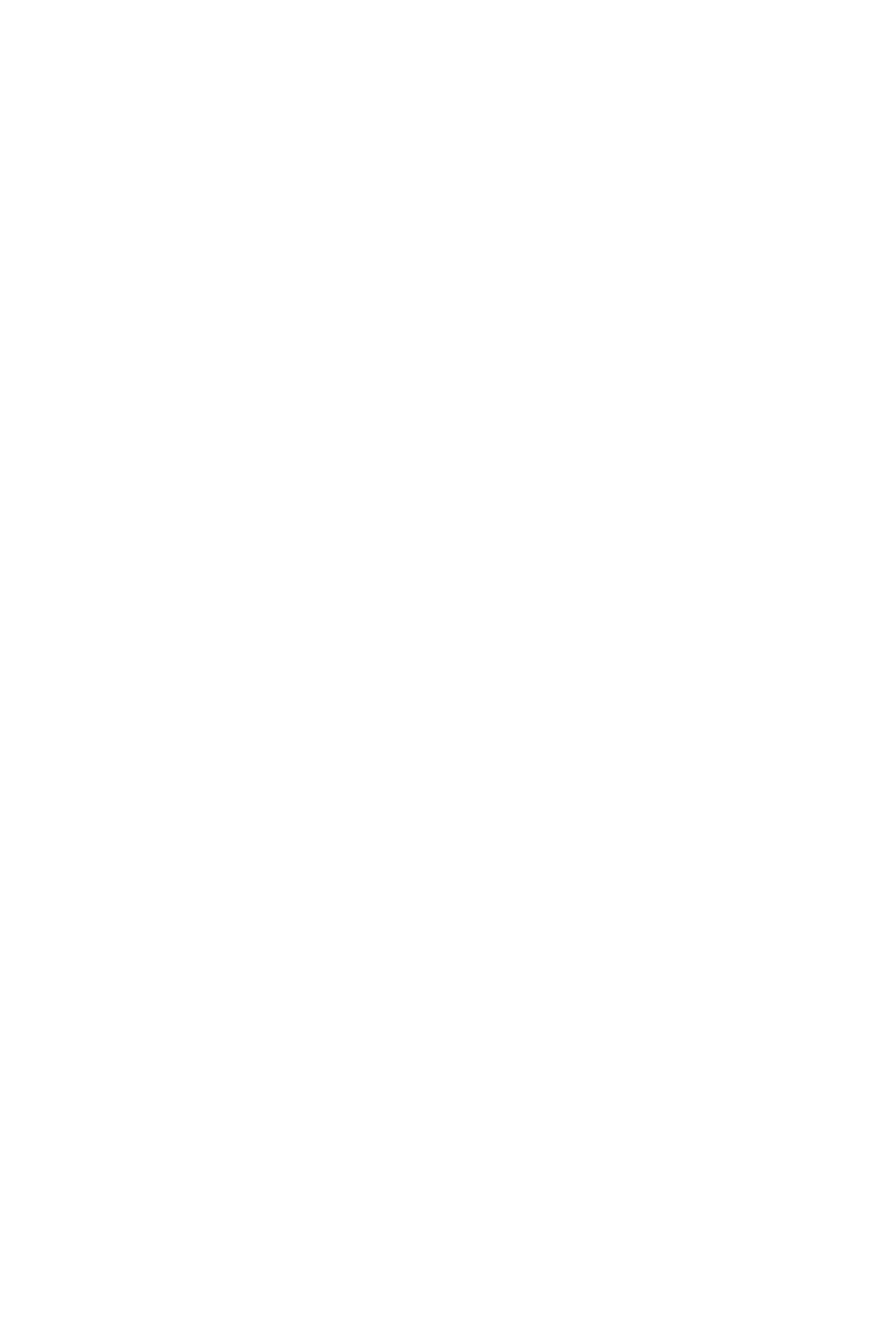
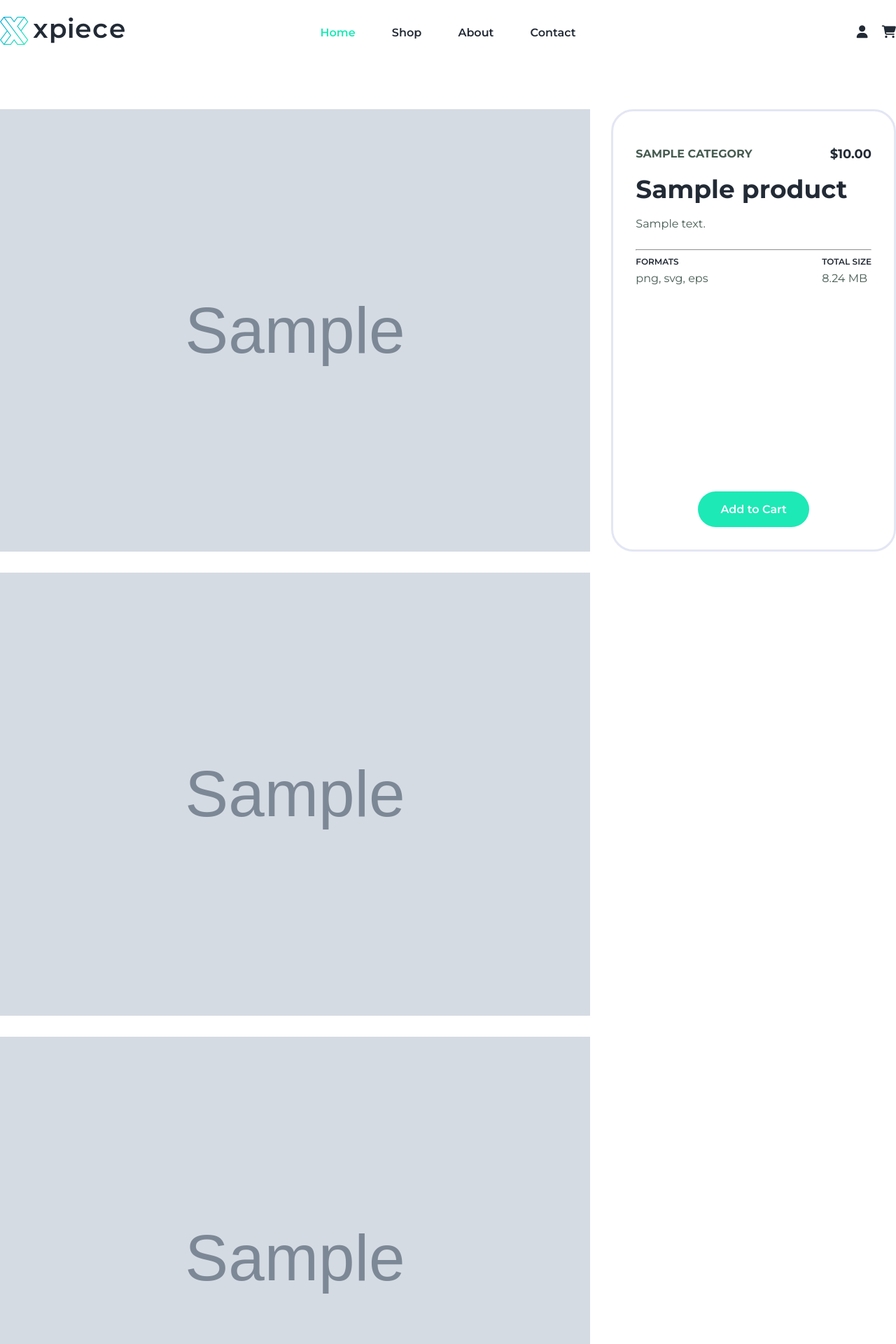
Before and after one commit to JeffersonRolino/xpiece, a Django app: a page that uses templates/product/detail.html in a window 1280 px wide. Before the commit the part shown is empty. Shown: the top 1920 px of the page at 70% size. Before the commit the page ends 800 px from the top, so only its background shows below. Run offline with Django 4.2, Linux system fonts and the light colour scheme; tables that the repository leaves empty hold one stand-in row (values such as "Sample post"); grey boxes marked "Sample" are stand-in pictures.

Commit message:
Trabalhando no template (página) product-detail

```diff
--- a/templates/product/detail.html
+++ b/templates/product/detail.html
@@ -0,0 +1,41 @@
+{% extends "base.html" %}
+{% load static %}
+
+{% block title %}{{ product.name }}{% endblock title %}
+
+{% block content %}
+    <main class="product-content grid-container">
+        <img src="{% if product.image %}{{ product.image.url }}{% else %}{% static 'images/default_cover.png' %}{% endif %}" alt="Product Cover Image" class="cover">
+        <div class="product-detail">
+            <div class="category-price">
+                <h2>
+                    <a href="{{ product.category.get_absolute_url }}">{{ product.category }}</a>
+                </h2>
+                <h6>${{product.price}}</h6>
+            </div>
+            <h1>{{ product.name }}</h1>
+            {{product.description|linebreaks}}
+
+            <hr>
+
+            <div class="product-detail--labels">
+                <div class="product-detail--label">
+                    <p class="label-title">Formats</p>
+                    <p>png, svg, eps</p>
+                </div>
+
+                <div class="product-detail--label">
+                    <p class="label-title">Total Size</p>
+                    <p>8.24 MB</p>
+                </div>
+            </div>
+
+            <button class="add-cart--button">Add to Cart</button>
+        </div>
+
+        <img src="{% if product.image %}{{ product.image.url }}{% else %}{% static 'images/default_cover.png' %}{% endif %}" alt="Product Cover Image" class="cover">
+        <img src="{% if product.image %}{{ product.image.url }}{% else %}{% static 'images/default_cover.png' %}{% endif %}" alt="Product Cover Image" class="cover">
+        <img src="{% if product.image %}{{ product.image.url }}{% else %}{% static 'images/default_cover.png' %}{% endif %}" alt="Product Cover Image" class="cover">
+        <img src="{% if product.image %}{{ product.image.url }}{% else %}{% static 'images/default_cover.png' %}{% endif %}" alt="Product Cover Image" class="cover">
+    </main>
+{% endblock content %}
--- a/templates/static/css/styles.css
+++ b/templates/static/css/styles.css
@@ -112,13 +112,14 @@ p {
 .grid-container {
     display: grid;
     grid-template-columns: repeat(12, 1fr);
-    max-width: 1440px;
+    max-width: 1410px;
     margin: 0 auto;
     gap: 30px;
 }
 
 .content {
     margin: 64px auto;
+    height: 100%;
 }
 
 
@@ -372,16 +373,17 @@ footer {
 }
 
 .thumbnail {
-    height: 280px;
+    height: 330px;
     background: var(--color-light-gray);
     overflow: hidden;
     display: flex;
     justify-content: center;
     align-items: center;
+    object-fit: contain;
 }
 
 .thumbnail img {
-    width: 100%;
+    height: 100%;
 }
 
 .label {
@@ -420,3 +422,103 @@ footer {
     margin: 0;
     padding: 0;
 }
+
+
+/*************************************************************************
+  Product Detail
+**************************************************************************/
+
+.product-content {
+    height: 100%;
+    /* grid-template-rows: auto minmax(480px, 690px); */
+}
+
+.product-content img {
+    grid-column: span 8;
+    width: 100%;
+    max-width: 930px;
+}
+
+.product-detail {
+    grid-column: 9 / span 4;
+    top: 30px;
+    padding: 32px;
+    border: 3px solid var(--color-light-gray);
+    border-radius: 32px;
+    height: 100%;
+    position: sticky;
+    display: flex;
+    flex-direction: column;
+}
+
+.product-detail h1 {
+    font-size: var(--font-size-h4);
+    line-height: 1.2;
+}
+
+.product-detail .category-price {
+    display: flex;
+    flex-direction: row;
+    justify-content: space-between;
+    align-items: center;
+}
+
+.category-price h2 {
+    font-size: var(--font-size-p);
+    text-transform: uppercase;
+}
+
+.category-price a {
+    text-decoration: none;
+    color: var(--color-gray);
+    text-transform: uppercase;
+}
+
+.category-price h6 {
+    font-weight: var(--font-weight-bold);
+    color: var(--color-dark);
+}
+
+.product-detail p {
+    line-height: var(--font-line-height);
+    /* text-align: justify; */
+}
+
+.product-detail--labels{
+    display: flex;
+    flex-direction: row;
+    justify-content: space-between;
+
+}
+
+.product-detail--label .label-title{
+    font-size: var(--font-size-small);
+    text-transform: uppercase;
+    color: var(--color-dark);
+    font-weight: var(--font-weight-semi-bold);
+    line-height: 0;
+}
+
+.product-detail--label p {
+    line-height: 0;
+}
+
+.add-cart--button {
+    min-width: 80px;
+    padding: 16px 32px;
+    margin: 0 8px;
+    text-align: center;
+    border: none;
+    border-radius: 32px;
+    text-decoration: none;
+    background-color: var(--color-primary);
+    color: var(--color-white);
+    font-size: var(--font-size-p);
+    font-weight: var(--font-weight-semi-bold);
+    align-self: center;
+    margin-top: auto;
+}
+
+.add-cart--button:hover {
+    background-color: var(--color-dark);
+}
```
Also changed, not shown: templates/static/images/default_cover.png (added), templates/static/images/default_image.png.
